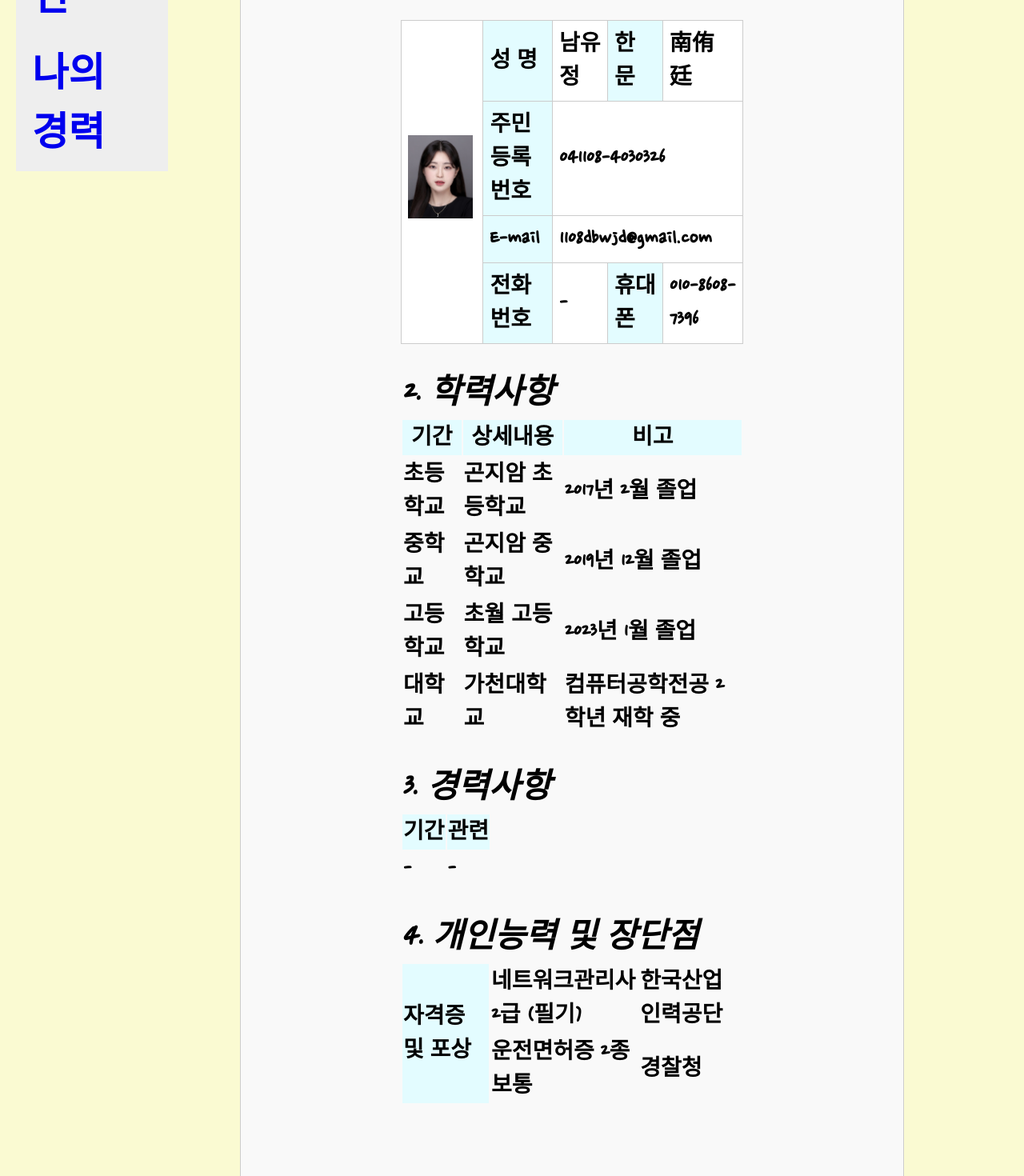
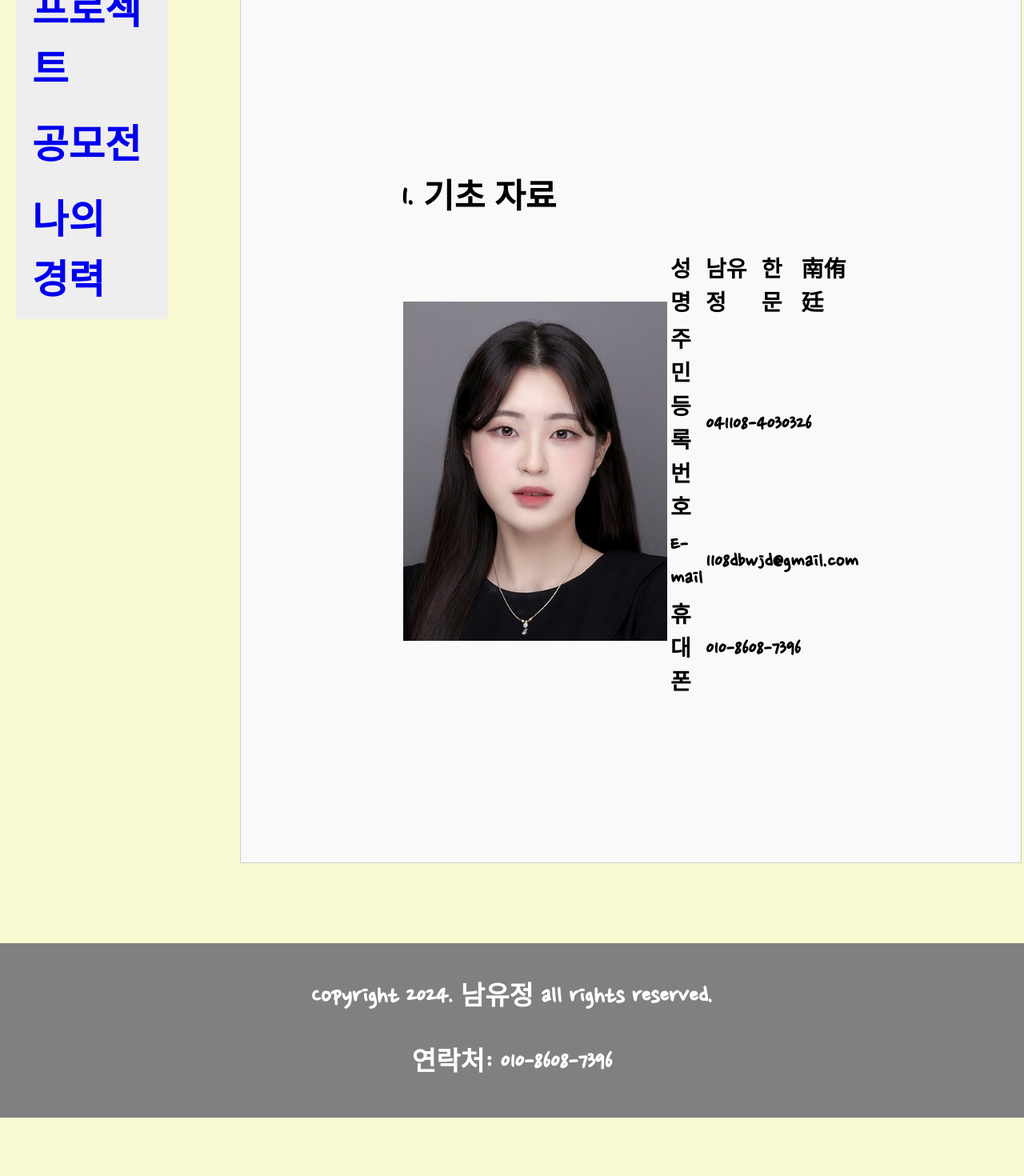
Before and after one commit to N-yujeong/React-Portfolio, a Next.js app: page /introduction in a window 1280 px wide. Shown: the part 660-2130 px from the top of the page at 80% size. After the commit the page ends 2057 px from the top, so only its background shows below. Built offline with nearby package versions, Linux system fonts and the light colour scheme; a web font is replaced by a local one.

Commit message:
Add new page and layout files

```diff
--- a/app/Data/intros.js
+++ b/app/Data/intros.js
@@ -1,15 +1,9 @@
-import Resume from "../introduction/Resume/page";
-import SelfIntro from "../introduction/SelfIntro/page";
+import Resume from '../introduction/Resume/page';
+import SelfIntro from '../introduction/SelfIntro/page';
 
 const intros = [
-  {
-    tab: "이력서",                            // 메뉴 버튼
-    content: <Resume></Resume>,   // 컴포넌트
-  },
-  {
-    tab: "자기소개서",
-    content: <SelfIntro></SelfIntro>,
-  },
+  { tab: '이력서', content: <Resume /> },
+  { tab: '자기소개서', content: <SelfIntro /> },
 ];
 
 export default intros;
--- a/app/contest/contest1/Contest.module.css
+++ b/app/contest/contest1/Contest.module.css
@@ -1,6 +1,5 @@
 .container {
     margin: 20px auto;
-    font-family: Arial, sans-serif;
     line-height: 1.8;
     width: 80%;
 }
--- a/app/introduction/Resume/page.js
+++ b/app/introduction/Resume/page.js
@@ -1,106 +1,34 @@
-import styles from './Resume.module.css'; // 스타일 import
+import styles from './Resume.module.css';
 
-const Resume = () => {
+export default function Resume() {
   return (
-    <>
-      <div className={styles.resume}>
-        <em className={styles.em}>1. 기초 자료</em>
-        <table className={styles.table}>
+    <div id="resume" className={styles.resume}>
+      <h2>1. 기초 자료</h2>
+      <table>
         <tbody>
           <tr>
             <td rowSpan="4">
-                <img src="/image/index.jpg" width="95%" height="95%" alt="사진" />
+              <img src="/image/index.jpg" alt="프로필 사진" />
             </td>
-              <td style={{ backgroundColor: '#e3fcff' }}>성 명</td>
+            <td>성명</td>
             <td>남유정</td>
-              <td style={{ backgroundColor: '#e3fcff' }}>한 문</td>
-              <td className={styles.name}>南侑廷</td>
+            <td>한문</td>
+            <td className="name">南侑廷</td>
           </tr>
           <tr>
-              <td style={{ backgroundColor: '#e3fcff' }}>주민등록번호</td>
+            <td>주민등록번호</td>
             <td colSpan="3">041108-4030326</td>
           </tr>
           <tr>
-              <td style={{ backgroundColor: '#e3fcff' }}>E-mail</td>
+            <td>E-mail</td>
             <td colSpan="3">1108dbwjd@gmail.com</td>
           </tr>
           <tr>
-              <td style={{ backgroundColor: '#e3fcff' }}>전화번호</td>
-              <td> - </td>
-              <td style={{ backgroundColor: '#e3fcff' }}>휴대폰</td>
-              <td>010-8608-7396</td>
-            </tr>
-          </tbody>
-        </table>
-
-        <em className={styles.em}>2. 학력사항</em>
-        <table>
-          <tbody>
-            <tr>
-              <th style={{ backgroundColor: '#e3fcff' }}>기간</th>
-              <th style={{ backgroundColor: '#e3fcff' }}>상세내용</th>
-              <th style={{ backgroundColor: '#e3fcff' }}>비고</th>
-            </tr>
-            <tr>
-              <td>초등학교</td>
-              <td>곤지암 초등학교</td>
-              <td>2017년 2월 졸업</td>
-            </tr>
-            <tr>
-              <td>중학교</td>
-              <td>곤지암 중학교</td>
-              <td>2019년 12월 졸업</td>
-            </tr>
-            <tr>
-              <td>고등학교</td>
-              <td>초월 고등학교</td>
-              <td>2023년 1월 졸업</td>
-            </tr>
-            <tr>
-              <td>대학교</td>
-              <td>가천대학교</td>
-              <td>컴퓨터공학전공 2학년 재학 중</td>
-            </tr>
-          </tbody>
-        </table>
-
-        <em className={styles.em}>3. 경력사항</em>
-        <table>
-          <tbody>
-            <tr>
-              <th style={{ backgroundColor: '#e3fcff' }}>기간</th>
-              <th style={{ backgroundColor: '#e3fcff' }}>관련</th>
-            </tr>
-            <tr>
-              <td>-</td>
-              <td>-</td>
-            </tr>
-          </tbody>
-        </table>
-
-        <em className={styles.em}>4. 개인능력 및 장단점</em>
-        <table>
-          <tbody>
-            <tr>
-              <td rowSpan="2" style={{ backgroundColor: '#e3fcff' }}>자격증 및 포상</td>
-              <td colSpan="3">네트워크관리사 2급 (필기)</td>
-              <td>한국산업인력공단</td>
-            </tr>
-            <tr>
-              <td colSpan="3">운전면허증 2종 보통</td>
-              <td>경찰청</td>
+            <td>휴대폰</td>
+            <td colSpan="3">010-8608-7396</td>
           </tr>
         </tbody>
       </table>
     </div>
-
-      <div className={styles.pledge}>
-        <p>위의 사실이 틀림이 없음을 서약합니다.</p>
-        <p>작성일 2023년 10월 25일</p>
-        <p>작성자 (인)</p>
-      </div>
-    </>
   );
-};
-
-export default Resume;
+}
--- a/app/introduction/SelfIntro/page.js
+++ b/app/introduction/SelfIntro/page.js
@@ -1,18 +1,11 @@
-import styles from './Selfintro.module.css'; // 본 세그먼트의 스타일
-
-const SelfIntro = () => {
+export default function SelfIntro() {
     return (
-        <div id="selfIntro" className={styles.selfIntro}>
-            <section className={styles.division}>
-                <h3 className={styles.heading}>자소서 쓰는 법</h3>
-                <ul className={styles.list}>
-                    <p>제 좌우명은 "맡은 일에 최선을 다하자"입니다.</p>
-                    <p>저는 자신이 맡은 일은 책임감을 가지고 마지막까지 최선을 다해야 한다는 마음가짐을 제일 중요하게 여겨왔고 개인과제, 팀과제 등 끝까지 최선을 다해 후회없는 결과를 얻을 수 있도록 노력해왔습니다.</p>
-                    <p>실제로 팀과제와 같은 여러 사람들과 함께 해야하는 활동에서 조장의 역할을 맡아 일정 조율, 역할분담, 소통 등 원활하게 이루어질 수 있도록 노력했던 경험이 있습니다.</p>
-                </ul>
-            </section>
+        <div id="selfIntro">
+            <p>제 좌우명은 "맡은 일에 최선을 다하자"입니다.</p>
+            <p>
+                저는 자신이 맡은 일은 책임감을 가지고 마지막까지 최선을 다해야 한다는 마음가짐을
+                제일 중요하게 여겨왔고 개인과제, 팀과제 등 끝까지 최선을 다해 후회없는 결과를 얻을 수 있도록 노력해왔습니다.
+            </p>
         </div>
-    )
+    );
 }
-
-export default SelfIntro;
--- a/app/introduction/page.js
+++ b/app/introduction/page.js
@@ -1,25 +1,19 @@
-'use client'     // 클라이언트 컴포넌트
+'use client';
+import { useState } from 'react';
+import intros from '../Data/intros';
 
-import { useState } from "react";
-import intros from "../Data/intros";  // 데이터 파일
-
-function Introduction() {
-  const [index, setIndex] = useState(0);
-
-  const contentChange = (event) => {
-    setIndex(event.target.value);
-  };
+export default function Introduction() {
+  const [selectedIndex, setSelectedIndex] = useState(0);
 
   return (
     <div>
-      {intros.map((intro, idx) => (
-        <button key={idx} onClick={contentChange} value={idx}>
+      {intros.map((intro, index) => (
+        <button key={index} onClick={() => setSelectedIndex(index)}>
           {intro.tab}
         </button>
-      ))}      <br /> <br />
-
-       <div>{intros[index]?.content}</div>
+      ))}
+      <br /><br />
+      {intros[selectedIndex].content}
     </div>
   );
 }
-export default Introduction;
--- a/app/layout.js
+++ b/app/layout.js
@@ -1,35 +1,33 @@
-import Link from "next/link";
-import './globals.css'
+import './globals.css';
+import Link from 'next/link';
 
-export default function Layout({ children }) {
+export const metadata = {
+  title: '남유정 Portfolio',
+  description: '끊임없이 발전하는 개발자',
+};
+
+export default function RootLayout({ children }) {
   return (
-    <html>
+    <html lang="ko">
       <body>
         <header>
-          남유정정의 portfolio
-          <br />
-          "끊임없이 발전하는 개발자"
+          <h1>남유정의 Portfolio</h1>
+          <p>"끊임없이 발전하는 개발자"</p>
         </header>
-
         <div className="container">
           <nav>
             <Link href="/introduction">나의 소개</Link>
-            <Link href="/project">프로 젝트</Link>
-            <Link href="/contest">공 모 전</Link>
+            <Link href="/project">프로젝트</Link>
+            <Link href="/contest">공모전</Link>
             <Link href="/career">나의 경력</Link>
           </nav>
-          <main>
-              {children}
-          </main>
+          <main>{children}</main>
         </div>
         <footer>
-          <i>
-            Copyright 2024. 남유정 all rights reserved.
-            <br />
-            연락처 : 010-8608-7396
-          </i>
+          <p>Copyright 2024. 남유정 all rights reserved.</p>
+          <p>연락처: 010-8608-7396</p>
         </footer>
       </body>
     </html>
   );
-};
+}
--- a/app/page.js
+++ b/app/page.js
@@ -1,9 +1,8 @@
 export default function Home() {
   return (
     <div id="index">
-      남유정을 소개합니다
-      <br />
-      <img src="/image/index.jpg" alt="my_photo" />
+      <h2>남유정을 소개합니다</h2>
+      <img src="/image/index.jpg" alt="나의 사진" className="my_photo" />
     </div>
   );
 }
```
Also changed, not shown: app/Data/contests.js (+8 -17 lines), app/Data/projects.js (+20 -15 lines), app/contest/page.js (+7 -14 lines), app/project/page.js (+8 -15 lines). Lines whose indentation alone changed are shown as unchanged.
